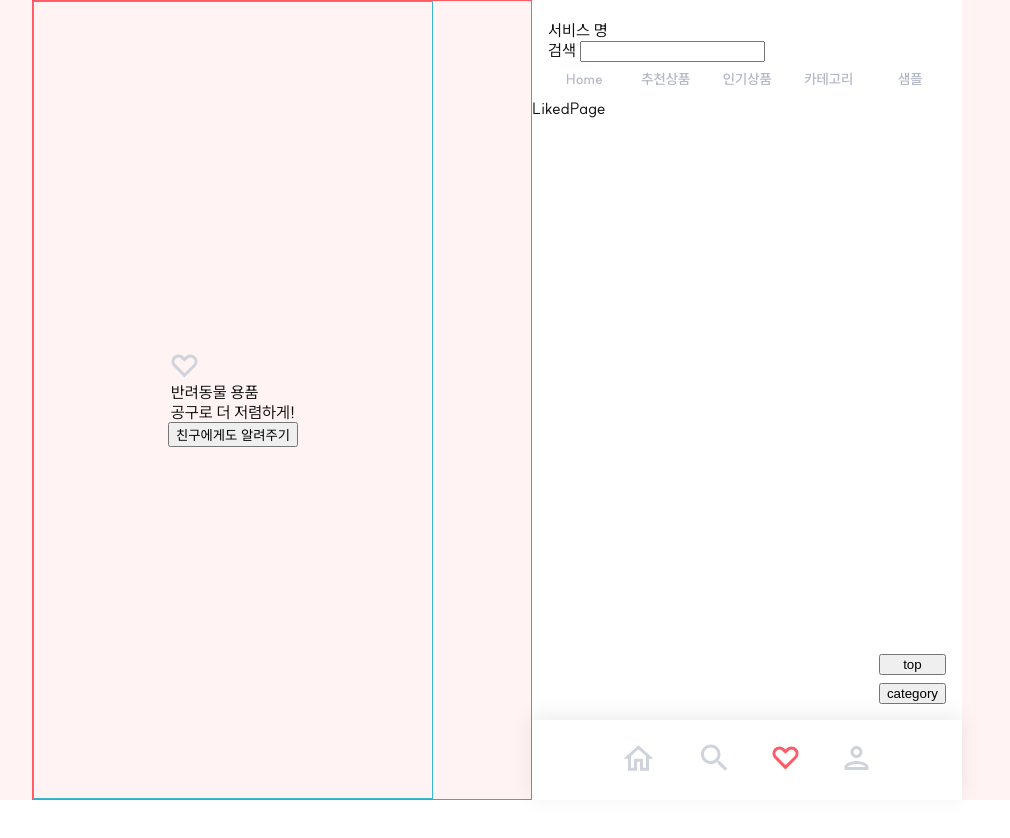
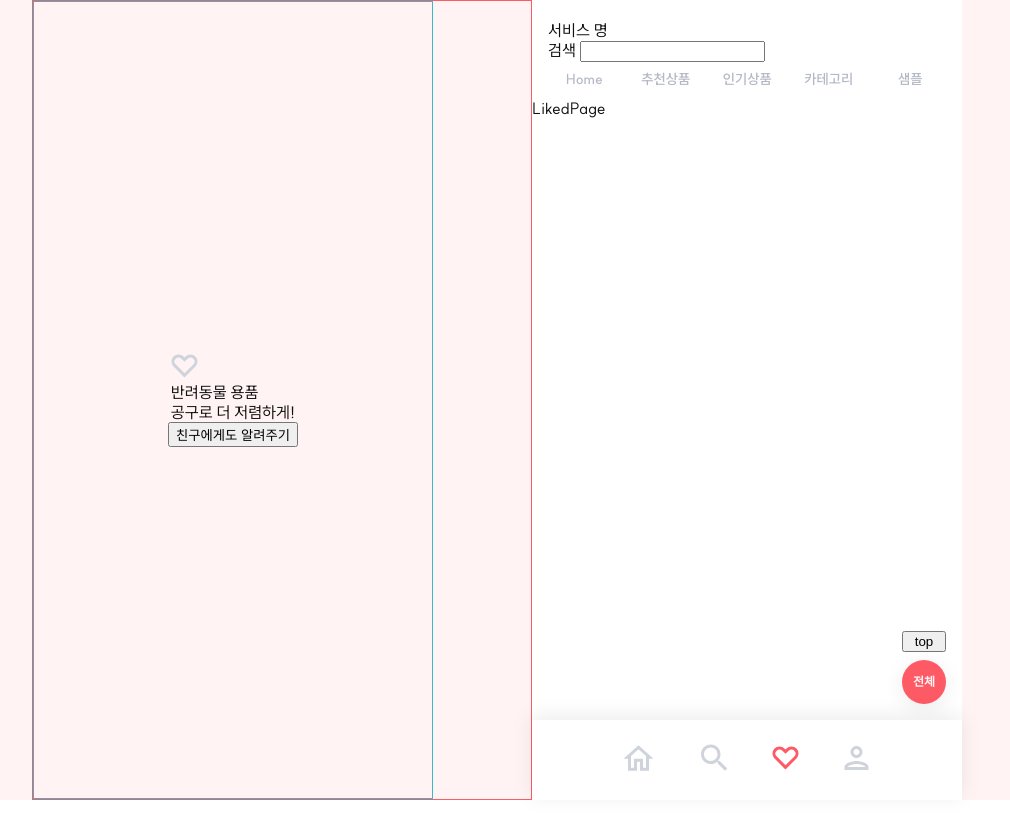
Before and after one commit to devwqc/petFrontend, a Next.js app: page /test/liked in a window 1280 px wide. Shown: the top 838 px of the page, without its empty margins (108-1118 px from the left). Built offline with nearby package versions, Linux system fonts and the light colour scheme.

Commit message:
feat: useOutsideClick 커스텀 훅 구현

```diff
--- /dev/null
+++ b/src/components/common/Button/Category/CategoryButton.module.scss
@@ -0,0 +1,56 @@
+@layer components {
+  @mixin button-base {
+    border: none;
+    width: 4.4rem;
+    height: 4.4rem;
+    padding: 0.8rem;
+    white-space: nowrap;
+  }
+
+  .container {
+    display: inline-block;
+    position: relative;
+    width: 4.4rem;
+
+    &[data-isopen='true'] {
+      .toggler {
+        border-radius: 0 0 10rem 10rem;
+      }
+    }
+  }
+
+  .categories {
+    @include modal-shadow;
+    background-color: $color-pink-light;
+    display: flex;
+    flex-direction: column;
+    align-items: center;
+    justify-content: center;
+    position: absolute;
+    bottom: 4.4rem;
+    border-radius: 10rem 10rem 0 0;
+    overflow: hidden;
+  }
+
+  .category {
+    @include font-body5;
+    @include button-base;
+    background-color: transparent;
+    color: $color-pink-main;
+    display: inline-flex;
+    justify-content: center;
+    align-items: center;
+  }
+
+  .toggler {
+    @include modal-shadow;
+    @include font-body5;
+    @include button-base;
+    display: inline-flex;
+    justify-content: center;
+    align-items: center;
+    background-color: $color-pink-main;
+    color: $color-pink-light;
+    border-radius: 10rem;
+  }
+}
--- /dev/null
+++ b/src/components/common/Button/Category/index.tsx
@@ -0,0 +1,54 @@
+import { MouseEvent, useRef, useState } from 'react';
+
+import styles from './CategoryButton.module.scss';
+import useOutsideClick from '@/hooks/useOutsideClick';
+
+interface CategoryButtonProps {
+  categories: string[];
+  initialActiveCategory: string;
+  onClick: (category: string) => void;
+}
+
+export default function CategoryButton({ categories, initialActiveCategory, onClick }: CategoryButtonProps) {
+  const [isOpen, setIsOpen] = useState(false);
+  const uniqueCategories = Array.from(new Set([...categories, initialActiveCategory]));
+  const [activeCategory, setActiveCategory] = useState(initialActiveCategory);
+
+  const containerRef = useRef<HTMLDivElement>(null);
+  useOutsideClick(containerRef, () => setIsOpen(false));
+
+  const handleClick = (e: MouseEvent) => {
+    if (!(e.target instanceof HTMLButtonElement) || !e.target.dataset.category) {
+      return;
+    }
+
+    const nextCategory = e.target.dataset.category;
+    setActiveCategory(nextCategory);
+    setIsOpen(false);
+    onClick(nextCategory);
+  };
+
+  return (
+    <div className={styles.container} ref={containerRef} data-isopen={isOpen}>
+      {isOpen && (
+        <ul className={styles.categories} onClick={handleClick}>
+          {uniqueCategories.map(category => {
+            if (category === activeCategory) {
+              return;
+            }
+            return (
+              <li key={category}>
+                <button type="button" className={styles.category} data-category={category}>
+                  {category}
+                </button>
+              </li>
+            );
+          })}
+        </ul>
+      )}
+      <button type="button" className={styles.toggler} onClick={() => setIsOpen(prev => !prev)}>
+        {activeCategory}
+      </button>
+    </div>
+  );
+}
--- a/src/components/common/Layout/Main/index.tsx
+++ b/src/components/common/Layout/Main/index.tsx
@@ -3,6 +3,9 @@ import { PropsWithChildren } from 'react';
 import styles from './MainLayout.module.scss';
 import MainHeader from './Header';
 import MainFooter from './Footer';
+import CategoryButton from '../../Button/Category';
+
+const CATEGORIES = ['전체', '강아지', '고양이'];
 
 export default function MainLayout({ children }: PropsWithChildren) {
   return (
@@ -14,9 +17,11 @@ export default function MainLayout({ children }: PropsWithChildren) {
           <button type="button" onClick={() => alert('top')}>
             top
           </button>
-          <button type="button" onClick={() => alert('category')}>
-            category
-          </button>
+          <CategoryButton
+            categories={CATEGORIES}
+            initialActiveCategory={CATEGORIES[0]}
+            onClick={category => console.log(category)}
+          />
         </div>
       </div>
       <MainFooter />
--- /dev/null
+++ b/src/hooks/useOutsideClick.ts
@@ -0,0 +1,43 @@
+import { RefObject, useEffect } from 'react';
+
+/*
+  ref는 가장 상위 요소에 넣으면 됩니다.
+  handler에 외부를 눌렀을 때 동작할 함수를 넣으시면 됩니다.
+
+  사용)
+  export default function Example() {
+    const [isOpen, setIsOpen] = useState(false);
+
+    const containerRef = useRef<HTMLDivElement>(null);
+    useOutsideClick(containerRef, () => setIsOpen(false));
+
+    return (
+      <div ref={containerRef} className={styles.container}>
+        {isOpen && (
+          <div className={styles.modal}>
+            ...
+          </div>
+        )}
+        <button type="button" onClick={() => setIsOpen(prev => !prev)}>example</button>
+      </div>
+    )
+  }
+*/
+export default function useOutsideClick(ref: RefObject<HTMLElement>, handler?: (event: MouseEvent) => void) {
+  useEffect(() => {
+    const listener = (event: MouseEvent) => {
+      if (!ref.current || !(event.target instanceof Element) || ref.current.contains(event.target)) {
+        return;
+      }
+
+      if (handler) {
+        handler(event);
+      }
+    };
+
+    document.addEventListener('mousedown', listener);
+    return () => {
+      document.removeEventListener('mousedown', listener);
+    };
+  }, [ref, handler]);
+}
--- a/src/styles/reset.scss
+++ b/src/styles/reset.scss
@@ -86,4 +86,10 @@
   a {
     text-decoration: none;
   }
+
+  button {
+    /* 모바일에서 버튼 누를 때 깜빡이는 현상 제거 */
+    -webkit-tap-highlight-color: transparent;
+    cursor: pointer;
+  }
 }
```
